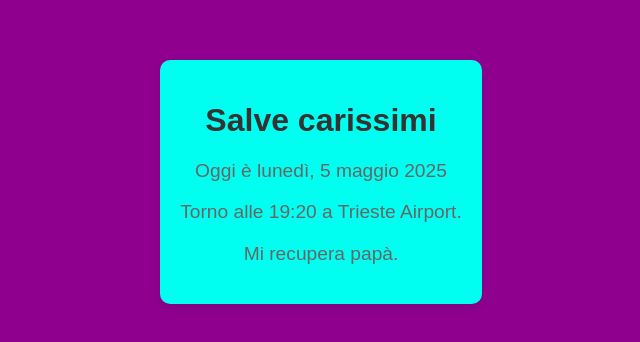
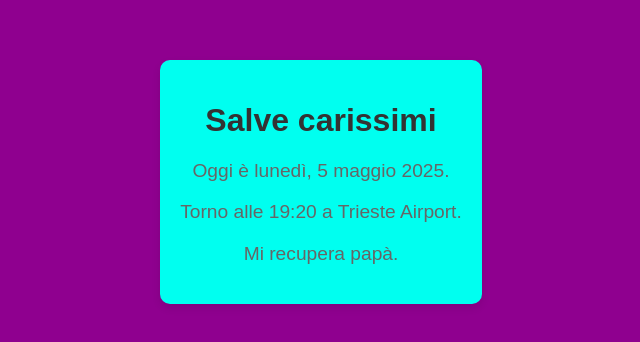
Before and after one commit to paolafacca/orariwow, a plain HTML site: page index.html in a window 1280 px wide. Shown: the part 218-560 px from the top of the page, 319-959 px from the left. Drawn offline with Linux system fonts and the light colour scheme.

Commit message:
index.html

```diff
--- a/index.html
+++ b/index.html
@@ -9,7 +9,7 @@
 <body>
     <div class="container">
         <h1>Salve carissimi</h1>
-        <p>Oggi è <span id="current-date">.</span></p>
+        <p>Oggi è <span id="current-date"></span>.</p>
         <p>Torno alle <span id="return-time"></span> a <span id="destination"></span>.</p>
         <p>Mi recupera <span id = "who-returns"></span>.</p>
     </div>
```
